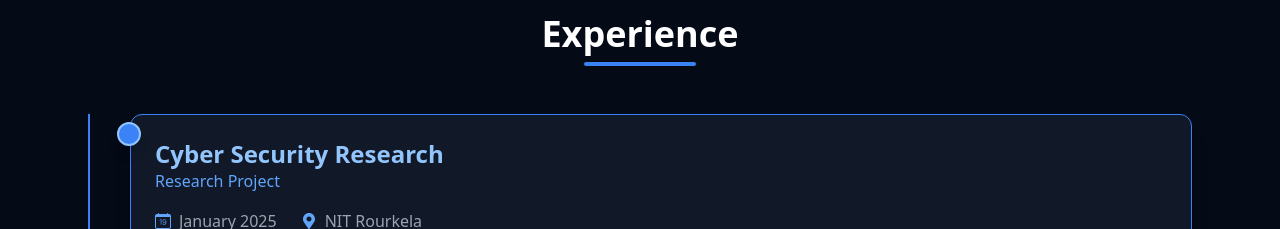
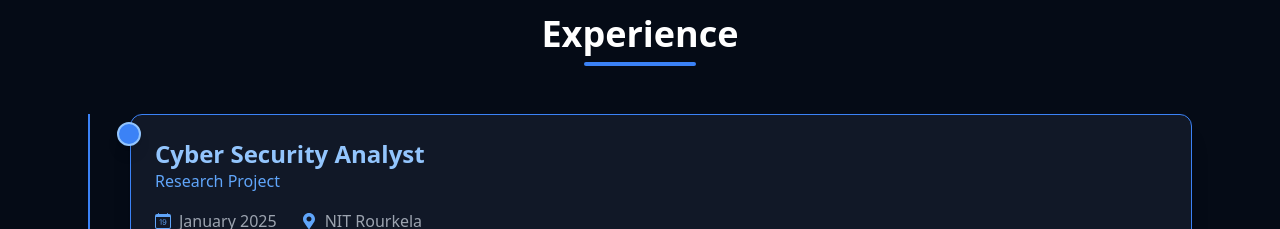
Before and after one commit to DibyanshuSah/My_Portfolio, a React (Vite) app: page / in a window 1280 px wide. Shown: the part 3580-3809 px from the top of the page. Built offline with nearby package versions, Linux system fonts and the light colour scheme.

Commit message:
experience updated

```diff
--- a/src/sections/Experience.jsx
+++ b/src/sections/Experience.jsx
@@ -19,7 +19,7 @@ const Experience = () => {
           <div className="bg-[#111827] p-6 rounded-xl shadow-xl border border-blue-500 hover:border-blue-400 transition-all duration-300 hover:shadow-[0_0_15px_rgba(29,78,216,0.4)]">
             {}
             <h3 className="text-2xl font-bold text-blue-300 leading-tight">
-              Cyber Security Research
+              Cyber Security Analyst
             </h3>
             {}
             <p className="text-blue-400 font-medium mb-4">Research Project</p>
```
